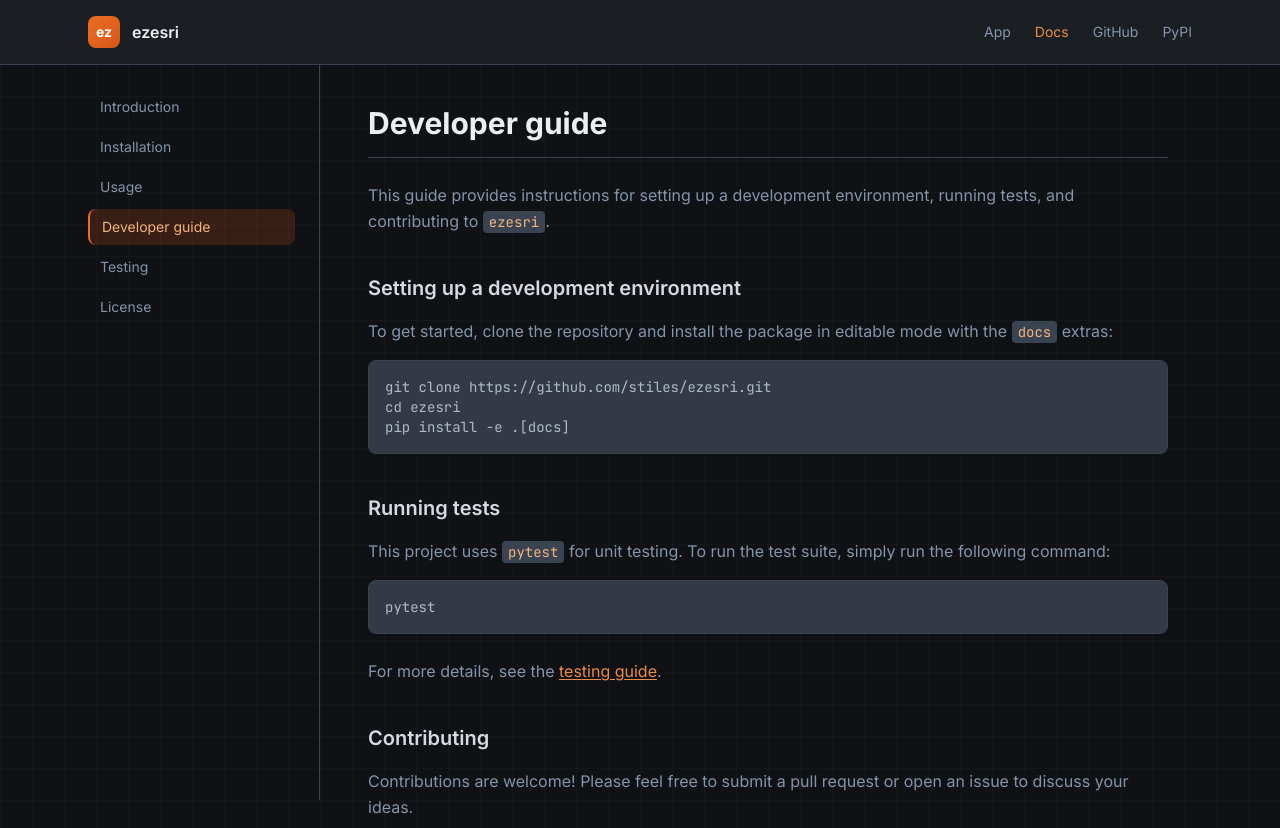
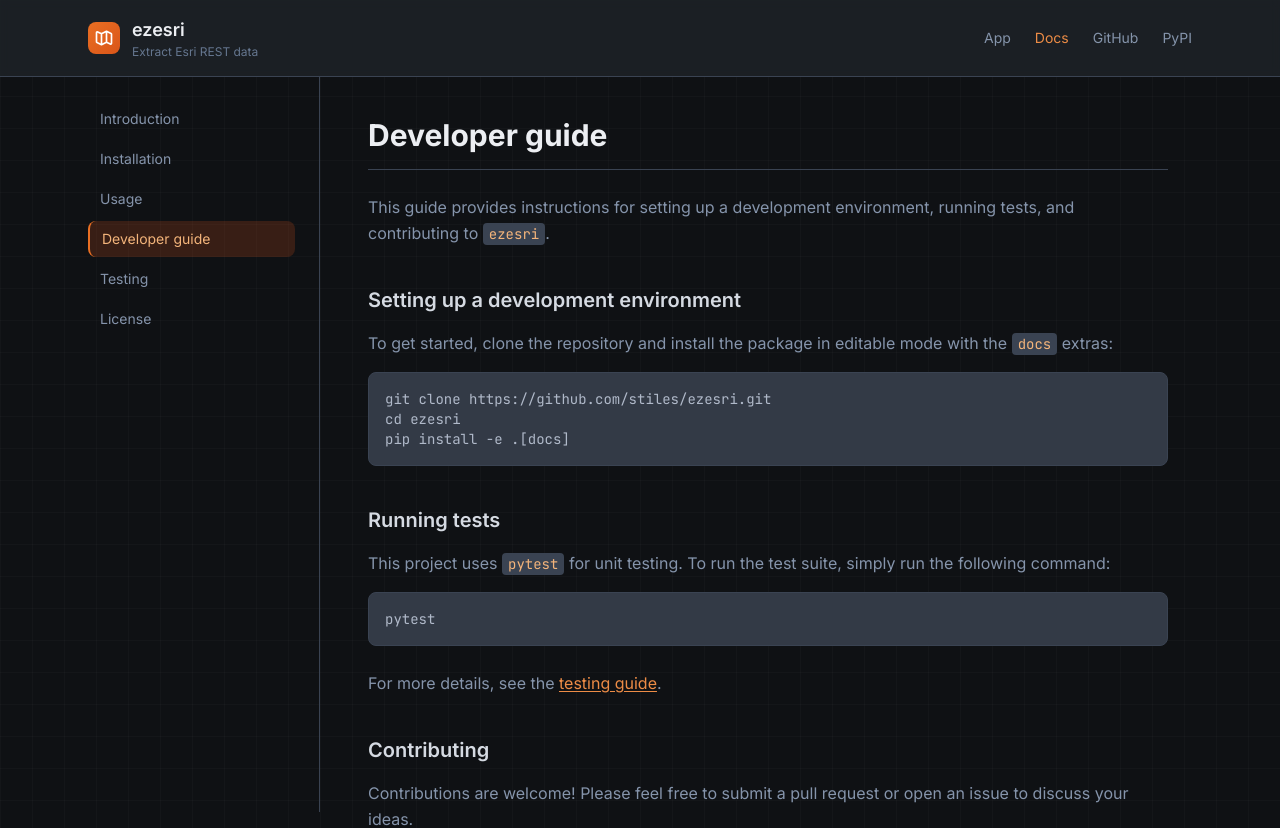
Before and after one commit to stiles/ezesri, a Next.js app in the folder web/app/: page /docs/developer in a window 1280 px wide. Shown: the top 828 px of the page. Built offline with nearby package versions, Linux system fonts and the light colour scheme.

Commit message:
cleaning up docs logo

```diff
--- a/web/app/app/docs/layout.tsx
+++ b/web/app/app/docs/layout.tsx
@@ -24,13 +24,16 @@ export default function DocsLayout({
       {/* Header */}
       <header className="border-b border-ink-800 bg-ink-950/80 backdrop-blur-sm sticky top-0 z-50">
         <div className="max-w-6xl mx-auto px-6 py-4 flex items-center justify-between">
-          <Link href="/" className="flex items-center gap-3 group">
-            <div className="w-8 h-8 rounded-lg bg-gradient-to-br from-ember-500 to-ember-600
-                          flex items-center justify-center text-white font-bold text-sm
-                          group-hover:from-ember-400 group-hover:to-ember-500 transition-all">
-              ez
+          <Link href="/" className="flex items-center gap-3 hover:opacity-80 transition-opacity">
+            <div className="w-8 h-8 rounded-lg bg-gradient-to-br from-ember-500 to-ember-600 flex items-center justify-center">
+              <svg className="w-5 h-5 text-white" fill="none" viewBox="0 0 24 24" stroke="currentColor">
+                <path strokeLinecap="round" strokeLinejoin="round" strokeWidth={2} d="M9 20l-5.447-2.724A1 1 0 013 16.382V5.618a1 1 0 011.447-.894L9 7m0 13l6-3m-6 3V7m6 10l4.553 2.276A1 1 0 0021 18.382V7.618a1 1 0 00-.553-.894L15 4m0 13V4m0 0L9 7" />
+              </svg>
             </div>
-            <span className="font-semibold text-ink-100">ezesri</span>
+            <div>
+              <h1 className="text-lg font-semibold text-ink-100">ezesri</h1>
+              <p className="text-xs text-ink-500">Extract Esri REST data</p>
+            </div>
           </Link>
           <nav className="flex items-center gap-6 text-sm">
             <Link href="/" className="text-ink-400 hover:text-ink-200 transition-colors">
```
